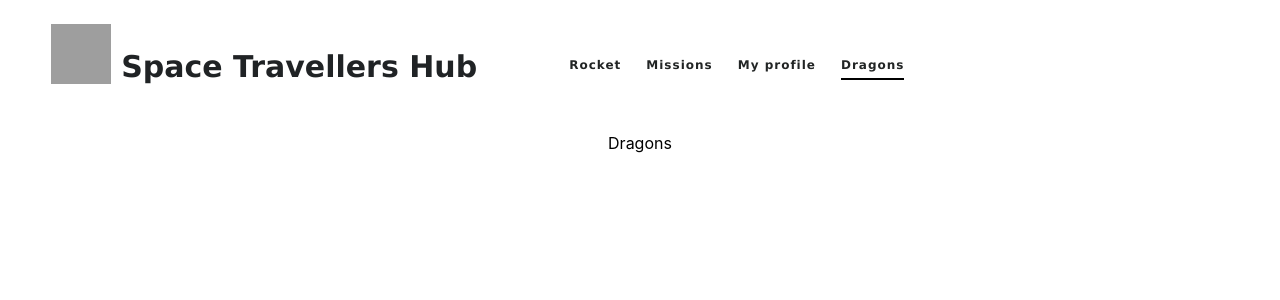
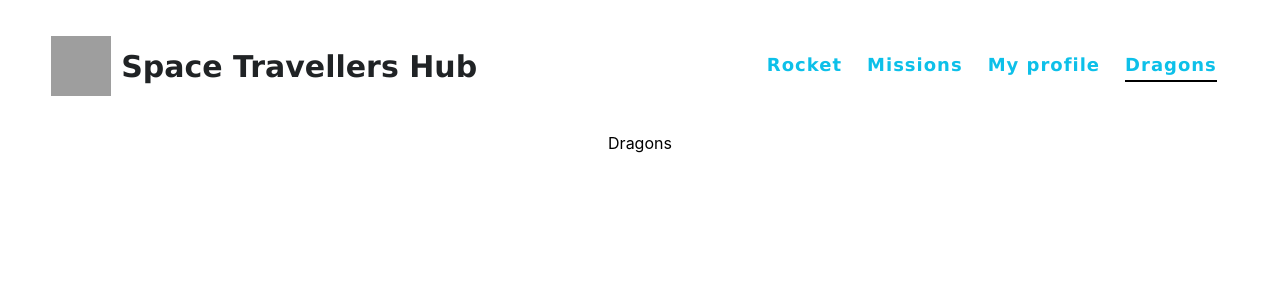
Before and after one commit to noelfoka/react-group-project, a React (Create React App) app: page /dragons in a window 1280 px wide. Shown: the top 300 px of the page. Built offline with nearby package versions, Linux system fonts and the light colour scheme; grey boxes are pictures that could not be loaded.

Commit message:
update style

```diff
--- a/src/components/Header.css
+++ b/src/components/Header.css
@@ -3,6 +3,7 @@
   padding: 24px 4%;
   background-color: rgb(255, 255, 255);
   display: flex;
+  justify-content: space-between;
   align-items: center;
   gap: 40px;
 }
@@ -10,6 +11,7 @@
 .logo {
   display: flex;
   flex-direction: row;
+  align-items: center;
 }
 
 .title {
@@ -32,8 +34,8 @@
 
 .link {
   font-family: Verdana, Geneva, Tahoma, sans-serif;
-  font-size: 14px;
-  color: #121212;
+  font-size: 18px;
+  color: #0fa9d3;
   letter-spacing: 1.9px;
 }
 
@@ -48,10 +50,10 @@ a {
   padding: 5px 0;
   margin: 0 12px;
   letter-spacing: 1px;
-  font-size: 12px;
-  line-height: 16px;
+  font-size: 18px;
+  line-height: 20px;
   font-weight: 900;
-  color: #222525;
+  color: #0dc0e9;
   text-decoration: none;
 }
 
```
